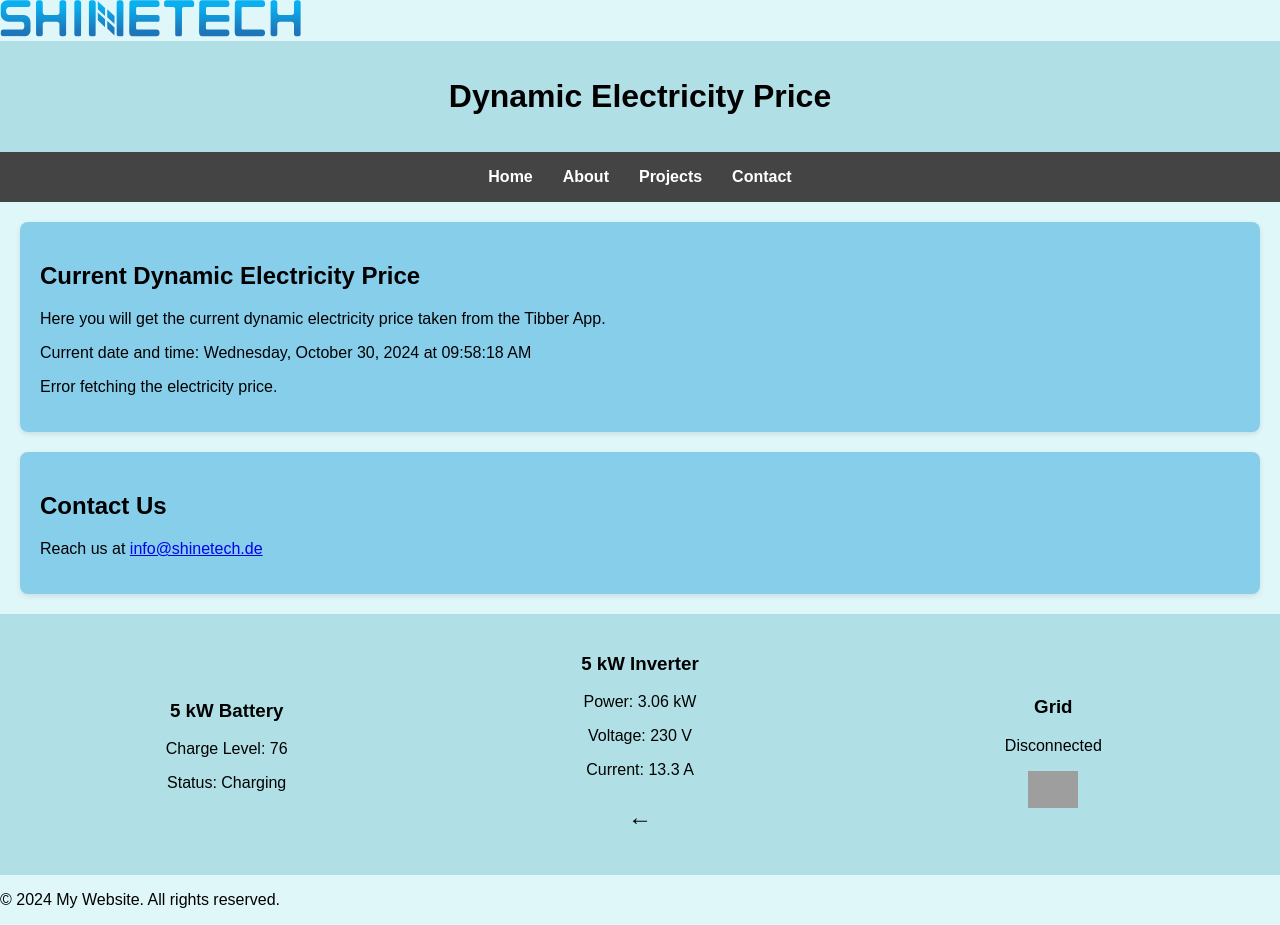
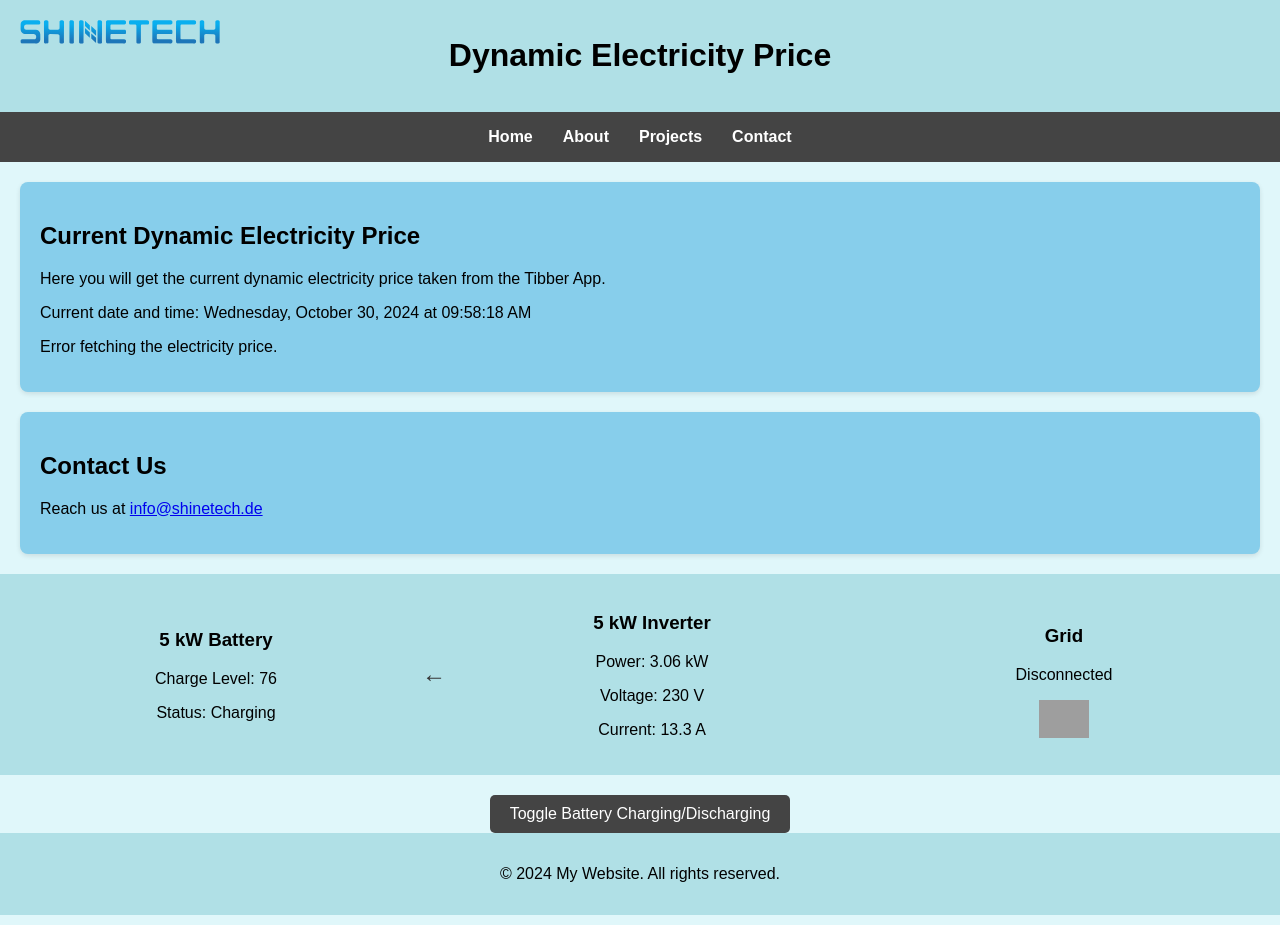
Before and after one commit to RS2480/RS2408.github.io, a plain HTML site: page index.html in a window 1280 px wide. Drawn offline with Linux system fonts and the light colour scheme; no server answers; grey boxes are pictures that could not be loaded.

Commit message:
Update index.html

```diff
--- a/index.html
+++ b/index.html
@@ -1,72 +1,4 @@
 <!DOCTYPE html>
-<html lang="en">
-<head>
-    <meta charset="UTF-8">
-    <meta http-equiv="X-UA-Compatible" content="IE=edge">
-    <meta name="viewport" content="width=device-width, initial-scale=1.0">
-    <meta name="description" content="Welcome to my personal website!">
-    <title>Shine Dynamic Price</title>
-    <style>
-       body {
-           font-family: Arial, sans-serif;
-           background-color: #E0F7FA; /* Lighter blue */
-           margin: 0;
-           padding: 0;
-       }
-
-       header {
-           background-color: #B0E0E6; /* Powder Blue */
-           color: #000; /* Dark text for contrast */
-           padding: 1rem;
-           text-align: center;
-       }
-
-       nav {
-           display: flex;
-           justify-content: center;
-           background-color: #444;
-           padding: 1rem;
-       }
-
-       nav a {
-           color: white;
-           text-decoration: none;
-           margin: 0 15px;
-           font-weight: bold;
-       }
-
-       nav a:hover {
-           color: #ff9900;
-       }
-
-       section {
-           margin: 20px;
-           padding: 20px;
-           background: #87CEEB;
-           border-radius: 8px;
-           box-shadow: 0 2px 5px rgba(0, 0, 0, 0.1);
-       }
-
-       .inverter-battery-grid {
-           display: flex;
-           align-items: center;
-           padding: 20px;
-           background-color: #B0E0E6; /* Powder Blue */
-           justify-content: space-between;
-           margin-top: 20px;
-       }
-
-       .component {
-           text-align: center;
-           flex: 1;
-       }
-
-       .inverter {
-           position: relative;
-       }
-
-       .arrow {
-           font-size: 24px;<!DOCTYPE html>
 <html lang="en">
 <head>
     <meta charset="UTF-8">
@@ -136,7 +68,7 @@
        .arrow {
            font-size: 24px;
            color: #333;
-           transition: transform 0.5s ease-in-out;
+           margin: 0 10px;
        }
 
        footer {
@@ -146,17 +78,35 @@
            text-align: center;
        }
 
-       /* Position the logo */
        img.logo {
            position: absolute;
            top: 20px;
            left: 20px;
            width: 200px;
        }
+
+       .button-container {
+           text-align: center;
+           margin-top: 20px;
+       }
+
+       .button-container button {
+           padding: 10px 20px;
+           font-size: 16px;
+           cursor: pointer;
+           background-color: #444;
+           color: white;
+           border: none;
+           border-radius: 5px;
+           margin: 0 10px;
+       }
+
+       .button-container button:hover {
+           background-color: #333;
+       }
     </style>
 </head>
 <body>
-    <!-- Logo image -->
     <img src="SHINETECH-300-Pixel-SVG.svg" alt="Shinetech Logo" class="logo">
 
     <header>
@@ -182,26 +132,27 @@
         <p>Reach us at <a href="mailto:info@shinetech.com.com">info@shinetech.de</a></p>
     </section>
 
-    <!-- Section for Battery, Inverter, and Grid -->
+    <!-- Battery, Inverter, and Grid Section -->
     <div class="inverter-battery-grid">
-        <!-- Battery Component -->
         <div class="component">
             <h3>5 kW Battery</h3>
             <p>Charge Level: <span id="battery-level">75%</span></p>
             <p>Status: <span id="battery-status">Disconnected</span></p>
         </div>
 
-        <!-- Inverter Component -->
+        <!-- Arrow between Battery and Inverter -->
+        <div class="arrow" id="arrow-battery-inverter">&#8594;</div> <!-- Default right arrow -->
+
         <div class="component inverter">
             <h3>5 kW Inverter</h3>
             <p>Power: <span id="inverter-power">0.0 kW</span></p>
             <p>Voltage: <span id="inverter-voltage">230 V</span></p>
             <p>Current: <span id="inverter-current">0 A</span></p>
-            <!-- Dynamic arrow -->
-            <p id="arrow" class="arrow">&#8594;</p>
         </div>
 
-        <!-- Grid Component -->
+        <!-- Arrow between Inverter and Grid -->
+        <div class="arrow" id="arrow-inverter-grid">&#8594;</div> <!-- Default right arrow -->
+
         <div class="component">
             <h3>Grid</h3>
             <p id="grid-status">Disconnected</p>
@@ -209,11 +160,16 @@
         </div>
     </div>
 
+    <!-- Charge/Discharge Button -->
+    <div class="button-container">
+        <button onclick="toggleBatteryCharging()">Toggle Battery Charging/Discharging</button>
+    </div>
+
     <footer>
         <p>&copy; 2024 My Website. All rights reserved.</p>
     </footer>
 
-    <!-- JavaScript for dynamic date, time, and inverter functionality -->
+    <!-- JavaScript for dynamic functionality -->
     <script>
         function updateDateTime() {
             var now = new Date();
@@ -222,9 +178,15 @@
             document.getElementById("datetime").innerHTML = "Current date and time: " + formattedDateTime;
         }
 
-        // Update the date and time immediately when the page loads
         updateDateTime();
         setInterval(updateDateTime, 1000);
+
+        let isCharging = true;  // Initial state: Charging
+
+        function toggleBatteryCharging() {
+            isCharging = !isCharging; // Toggle charging state
+            updateInverterStatus();
+        }
 
         function updateInverterStatus() {
             const power = (Math.random() * 5).toFixed(2); // Random power between 0 and 5 kW
@@ -232,26 +194,25 @@
             const current = (power / voltage * 1000).toFixed(1); // Calculate current based on power and voltage
             const batteryLevel = parseInt(document.getElementById("battery-level").textContent);
 
-            // Update inverter power, voltage, and current
             document.getElementById("inverter-power").textContent = `${power} kW`;
             document.getElementById("inverter-voltage").textContent = `${voltage} V`;
             document.getElementById("inverter-current").textContent = `${current} A`;
 
-            // Determine charging/discharging status, update arrow, battery level, and grid status
-            if (batteryLevel < 100 && power > 2.5) { // Charging condition
+            if (isCharging && batteryLevel < 100) {  // Charging
                 document.getElementById("battery-status").textContent = "Charging";
-                document.getElementById("arrow").textContent = "\u2190"; // Arrow pointing left (inverter to battery)
+                document.getElementById("arrow-battery-inverter").textContent = "\u2190"; // Arrow pointing left (Battery to Inverter)
+                document.getElementById("arrow-inverter-grid").textContent = ""; // No arrow between inverter and grid
                 document.getElementById("grid-status").textContent = "Disconnected";
-                document.getElementById("battery-level").textContent = batteryLevel + 1; // Increase battery level
-            } else { // Discharging condition
+                document.getElementById("battery-level").textContent = batteryLevel + 1;
+            } else {  // Discharging
                 document.getElementById("battery-status").textContent = "Discharging";
-                document.getElementById("arrow").textContent = "\u21C4"; // Bi-directional arrow (battery to inverter to grid)
+                document.getElementById("arrow-battery-inverter").textContent = "\u21C4"; // Arrow pointing right (Battery to Inverter)
+                document.getElementById("arrow-inverter-grid").textContent = "\u2192"; // Arrow from inverter to grid
                 document.getElementById("grid-status").textContent = "Connected";
-                document.getElementById("battery-level").textContent = batteryLevel > 0 ? batteryLevel - 1 : 0; // Decrease battery level
+                document.getElementById("battery-level").textContent = batteryLevel > 0 ? batteryLevel - 1 : 0;
             }
         }
 
-        // Update inverter status and arrow every 2 minutes
         updateInverterStatus();
         setInterval(updateInverterStatus, 2 * 60 * 1000);
 
```
